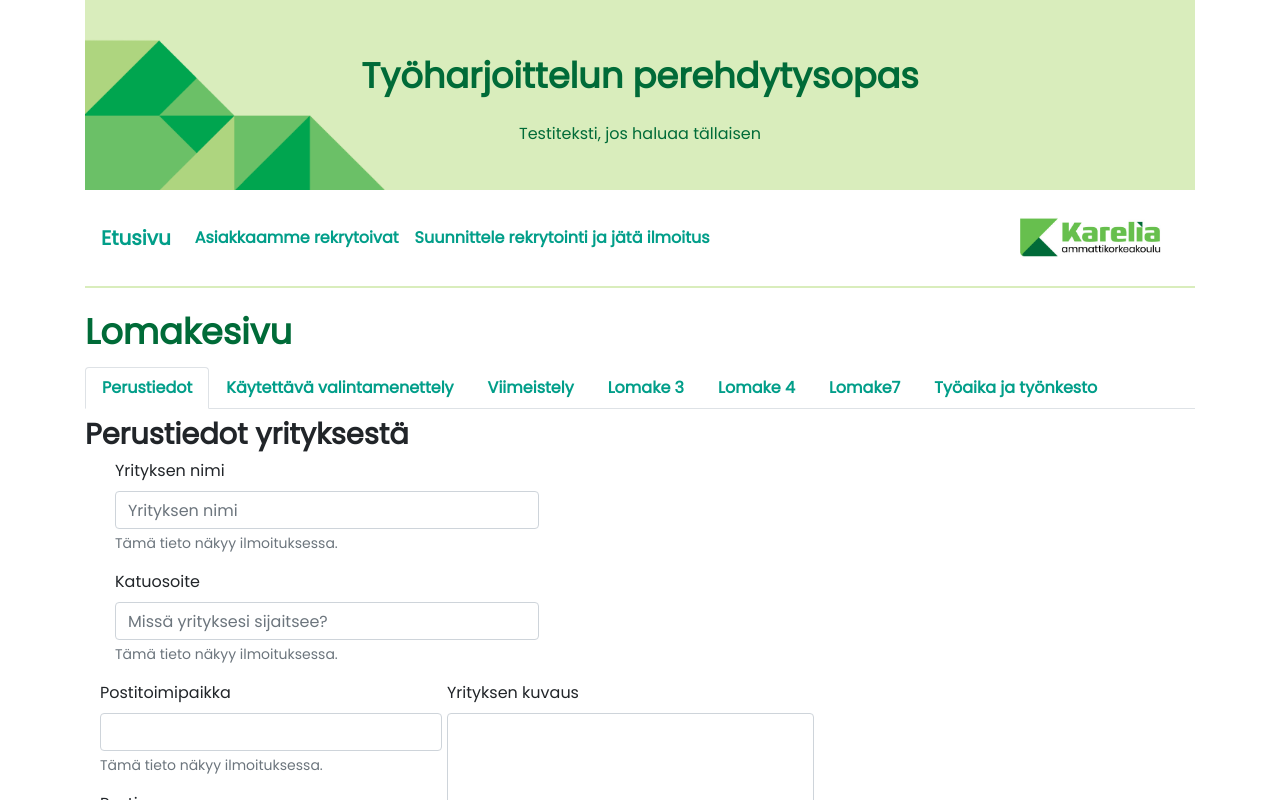
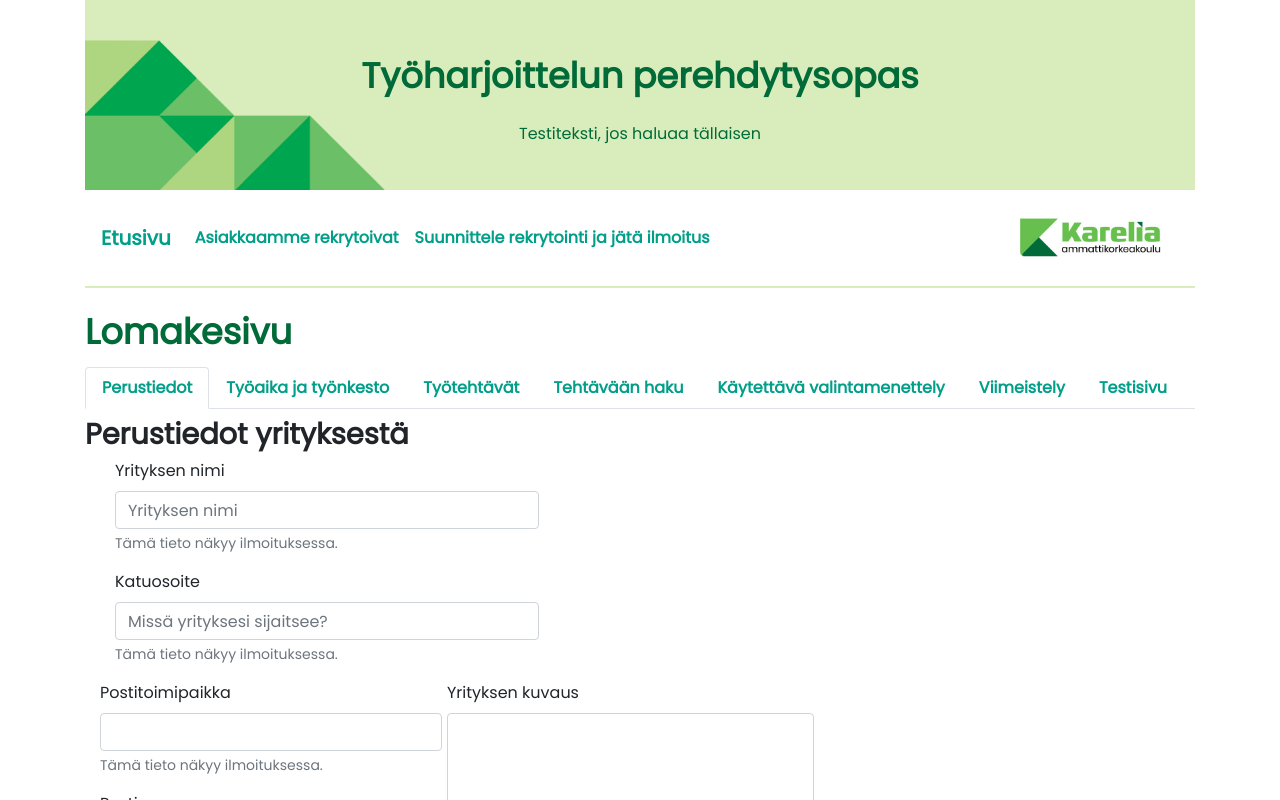
Before and after one commit to APartanen/React-projekti, a React (Create React App) app in the folder client/: page /lomakeinfo in a window 1280 px wide. Shown: the top 800 px of the page. Built offline with nearby package versions, Linux system fonts and the light colour scheme.

Commit message:
Sivujen järjestys korjattu

```diff
--- a/client/src/components/pages/Lomakesivu.js
+++ b/client/src/components/pages/Lomakesivu.js
@@ -1,15 +1,17 @@
 import React from "react";
-import "bootstrap/dist/css/bootstrap.min.css";
-import Form from "react-bootstrap/Form";
+
 import Lomake from "../Lomake";
+import Lomake2 from "../Lomake2";
+import Lomake3 from "../Lomake3";
 import Lomake4 from "../Lomake4";
 import Lomake5 from "../Lomake5";
 import Lomake6 from "../Lomake6";
+import Lomake7 from "../Lomake7";
+
+import "bootstrap/dist/css/bootstrap.min.css";
 import Tabs from "react-bootstrap/Tabs";
 import Tab from "react-bootstrap/Tab";
-import Lomake7 from "../Lomake7";
-import Lomake2 from "../Lomake2";
-import Lomake3 from "../Lomake3";
+
 
 // todo tyylittely
 class Lomakesivu extends React.Component {
@@ -21,25 +23,26 @@ class Lomakesivu extends React.Component {
           <Tab eventKey="Perustiedot" title="Perustiedot">
             <Lomake />
           </Tab>
+          <Tab eventKey="Työaika ja työnkesto" title="Työaika ja työnkesto">
+            <Lomake2 />
+          </Tab>
+          <Tab eventKey="Työtehtävät" title="Työtehtävät">
+            <Lomake3 />
+          </Tab>
+          <Tab eventKey="Tehtävään haku" title="Tehtävään haku">
+            <Lomake4 />
+          </Tab>
           <Tab eventKey="valintamenettely" title="Käytettävä valintamenettely">
             <Lomake5 />
           </Tab>
           <Tab eventKey="viimeistely" title="Viimeistely">
             <Lomake6 />
           </Tab>
-          <Tab eventKey="sivu3" title="Lomake 3">
-            <Lomake3 />
-          </Tab>
-          <Tab eventKey="sivu4" title="Lomake 4">
-            <Lomake4 />
-          </Tab>
-          <Tab eventKey="Lomake7" title="Lomake7">
+          <Tab eventKey="Testisivu" title="Testisivu">
             <Lomake7 />
           </Tab>
 
-          <Tab eventKey="Lomake2" title="Työaika ja työnkesto">
-            <Lomake2 />
-          </Tab>
+
         </Tabs>
       </div>
     );
```
